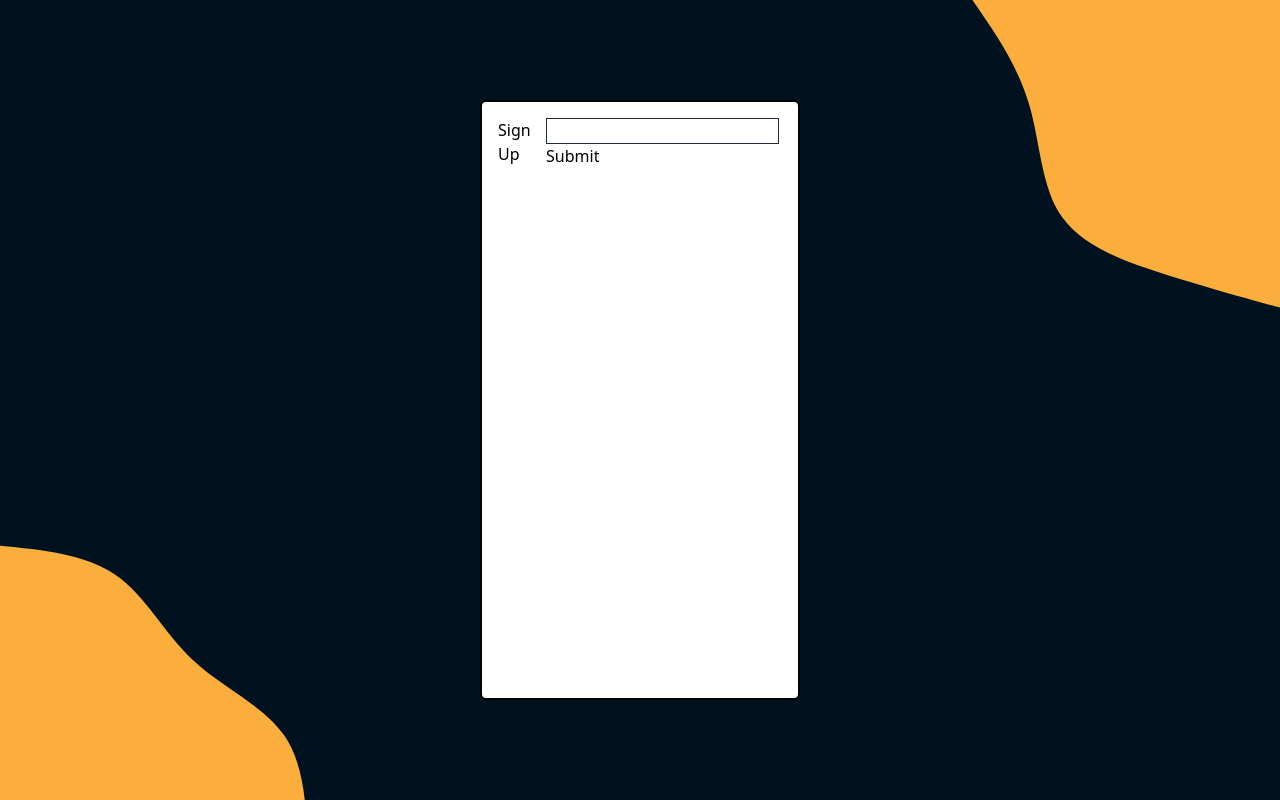
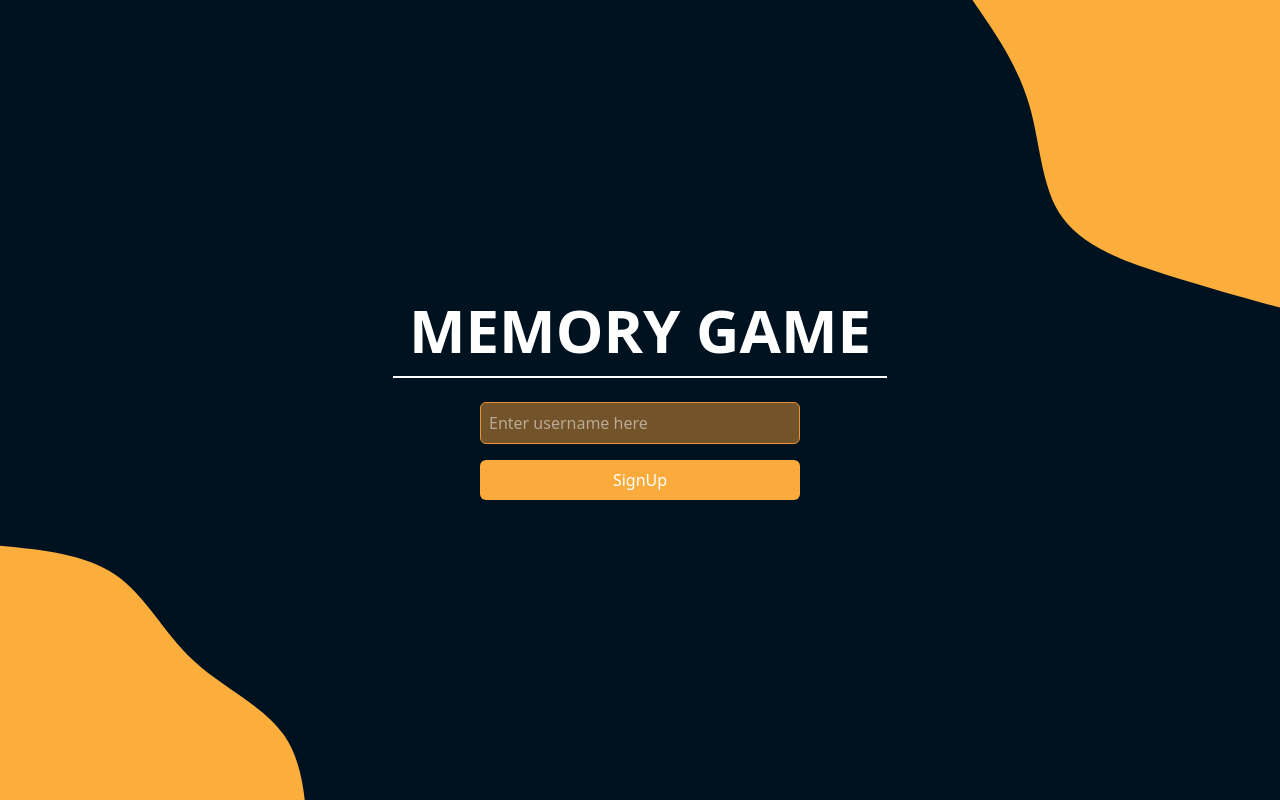
Before and after one commit to HassanKourani/MemoryGame, a React (Create React App) app: page / in a window 1280 px wide. Built offline with nearby package versions, Linux system fonts and the light colour scheme.

Commit message:
added login design

```diff
--- a/src/Components/PlayAgainBtn.tsx
+++ b/src/Components/PlayAgainBtn.tsx
@@ -5,7 +5,7 @@ const PlayAgainBtn = () => {
   const handleNewGame = useContext(handleNewGameContext);
   return (
     <button
-      className="p-4 text-white bg-green-500 hover:bg-green-700 w-24"
+      className="p-2 text-white bg-green-500 hover:bg-green-700 w-24 rounded-md"
       onClick={() => handleNewGame()}
     >
       Reset
--- a/src/Components/WinModal.tsx
+++ b/src/Components/WinModal.tsx
@@ -1,11 +1,12 @@
+import { Props } from "../Interfaces/WinModal";
 import PlayAgainBtn from "./PlayAgainBtn";
 
-const WinModal = () => {
+const WinModal = ({ attempts }: Props) => {
   return (
     <div className="fixed h-screen inset-0 flex justify-center items-center bg-black/90">
       <div className="win-modal">
         <span className="text-xl font-bold">CONGRATULATIONS YOU WON!!</span>
-        <span className="text-xl ">number of attempts: 12</span>
+        <span className="text-xl ">number of attempts: {attempts}</span>
         <PlayAgainBtn />
       </div>
     </div>
--- /dev/null
+++ b/src/Interfaces/Signup.ts
@@ -0,0 +1,4 @@
+export interface UsernameContextType {
+  username: string;
+  setUsername: (username: string) => void;
+}
--- /dev/null
+++ b/src/Interfaces/WinModal.ts
@@ -0,0 +1,3 @@
+export interface Props {
+  attempts: number;
+}
--- a/src/Pages/Main.tsx
+++ b/src/Pages/Main.tsx
@@ -49,6 +49,7 @@ const Main = () => {
   };
 
   useEffect(() => {
+    if (!state?.username) navigate("/");
     shuffleCards();
     setTimeout(() => {
       setMatchedCards([]);
@@ -109,7 +110,7 @@ const Main = () => {
     <handleNewGameContext.Provider value={handleNewGame}>
       <div className="flex flex-col justify-center items-center gap-10 p-2">
         <div className="center text-2xl sm:text-4xl text-white gap-2">
-          <span>username: </span>
+          <span>Username: </span>
           <b className="text-yellow-600"> {state?.username}</b>
         </div>
 
@@ -133,14 +134,14 @@ const Main = () => {
             attempts: {attempts}
           </span>
           <button
-            className="p-4 text-white bg-red-500 hover:bg-red-600 w-24"
+            className="p-2 text-white bg-red-500 hover:bg-red-600 w-24 rounded-md"
             onClick={() => navigate("/")}
           >
             Logout
           </button>
         </div>
       </div>
-      {isWinModalOpen && <WinModal />}
+      {isWinModalOpen && <WinModal attempts={attempts} />}
     </handleNewGameContext.Provider>
   );
 };
--- a/src/Pages/Singup.tsx
+++ b/src/Pages/Singup.tsx
@@ -1,6 +1,5 @@
-import { useState } from "react";
+import { useState, createContext } from "react";
 import { useNavigate } from "react-router-dom";
-
 const Singup = () => {
   const [username, setUsername] = useState<string>("");
   const [error, setError] = useState<string>("");
@@ -11,21 +10,31 @@ const Singup = () => {
       : navigate("/main", { state: { username: username } });
   };
   return (
-    <div className="center h-screen">
-      <div className="bg-white border-2 border-black h-3/4 w-1/4 rounded-md p-4 flex justify-center">
-        <h3>Sign Up</h3>
-        <div className="">
+    <>
+      <div className="h-screen center flex-col">
+        {/* <h1 className="text-4xl text-orange-100 font-bold m-4 border border-white w-max p-2"></h1> */}
+
+        <h1 className="text-4xl sm:text-6xl font-bold text-center text-white border-b-2 border-white w-max p-4">
+          MEMORY GAME
+        </h1>
+        <div className="center flex-col mt-6">
           <input
             name="username"
-            className="border border-gray-800"
+            placeholder="Enter username here"
+            className="border border-orange-200 p-2 rounded-md outline-none bg-orange-200/50 placeholder:text-white/50 w-80 text-white"
             value={username}
             onChange={(e) => setUsername(e.target.value)}
           />
-          <button onClick={handleSignup}>Submit</button>
-          <>{error}</>
+          <button
+            onClick={handleSignup}
+            className="mt-4 bg-orange-100 text-white p-2 rounded-md float-right w-80 hover:bg-orange-200"
+          >
+            SignUp
+          </button>
+          <span className="text-xs text-red-500 p-1 mt-2">{error}</span>
         </div>
       </div>
-    </div>
+    </>
   );
 };
 
--- a/src/index.css
+++ b/src/index.css
@@ -4,6 +4,9 @@
 
 .center {
   @apply flex justify-center items-center;
+}
+.center-col {
+  @apply flex flex-col justify-center items-center;
 }
 .card {
   @apply cursor-pointer bg-gradient-to-br from-yellow-500 to-yellow-600 hover:from-yellow-400 hover:to-yellow-500 shadow-2xl w-16 h-16 sm:w-24 sm:h-24 lg:w-28 lg:h-28 text-white flex items-center justify-center overflow-hidden p-4 rounded-md;
@@ -18,3 +21,8 @@ body {
   background-repeat: no-repeat;
   min-height: 100vh;
 }
+.signup {
+  background: url("./Images/layered-steps-haikei.svg");
+  background-size: cover;
+  background-repeat: no-repeat;
+}
```
